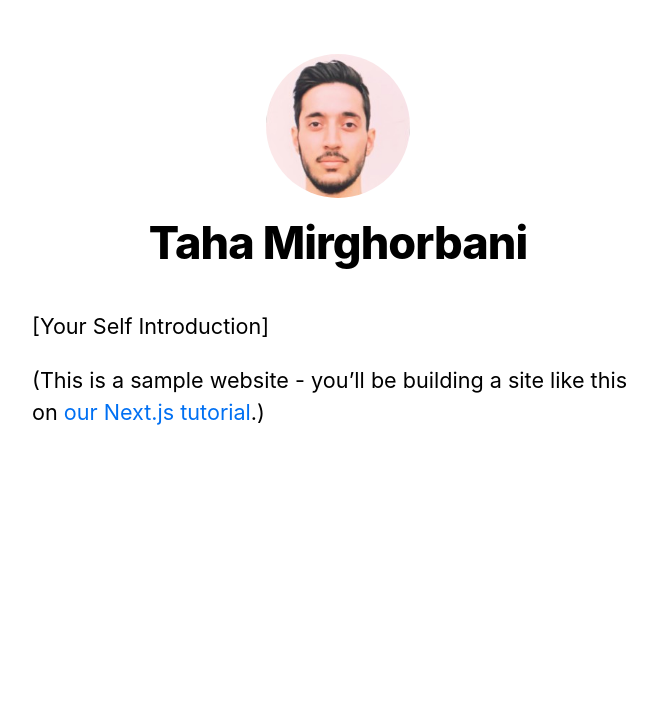
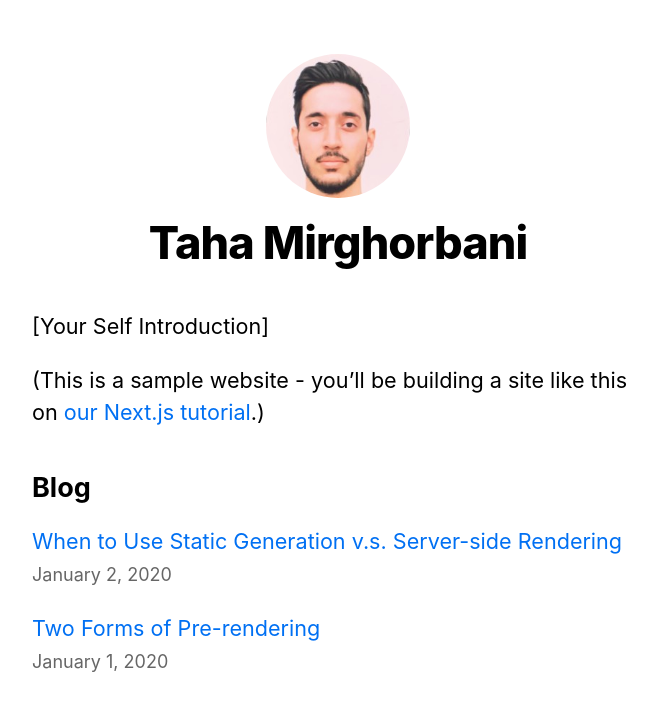
Before and after one commit to tahamir79/personal_website, a Next.js app: page / in a window 1280 px wide. Shown: the top 710 px of the page, without its empty margins (302-959 px from the left). Built offline with nearby package versions, Linux system fonts and the light colour scheme.

Commit message:
Deployment

```diff
--- /dev/null
+++ b/components/date.js
@@ -0,0 +1,6 @@
+import { parseISO, format } from 'date-fns'
+
+export default function Date({ dateString }) {
+  const date = parseISO(dateString)
+  return <time dateTime={dateString}>{format(date, 'LLLL d, yyyy')}</time>
+}
--- /dev/null
+++ b/lib/posts.js
@@ -0,0 +1,83 @@
+import * as fs from 'fs';
+import path from 'path'
+import matter from 'gray-matter'
+import remark from 'remark'
+import html from 'remark-html'
+
+const postsDirectory = path.join(process.cwd(), 'posts')
+
+export function getSortedPostsData() {
+  // Get file names under /posts
+  const fileNames = fs.readdirSync(postsDirectory)
+  const allPostsData = fileNames.map(fileName => {
+    // Remove ".md" from file name to get id
+    const id = fileName.replace(/\.md$/, '')
+
+    // Read markdown file as string
+    const fullPath = path.join(postsDirectory, fileName)
+    const fileContents = fs.readFileSync(fullPath, 'utf8')
+
+    // Use gray-matter to parse the post metadata section
+    const matterResult = matter(fileContents)
+
+    // Combine the data with the id
+    return {
+      id,
+      ...matterResult.data
+    }
+  })
+  // Sort posts by date
+  return allPostsData.sort(({ date: a }, { date: b }) => {
+    if (a < b) {
+      return 1
+    } else if (a > b) {
+      return -1
+    } else {
+      return 0
+    }
+  })
+}
+export function getAllPostIds() {
+    const fileNames = fs.readdirSync(postsDirectory)
+
+    // Returns an array that looks like this:
+    // [
+    //   {
+    //     params: {
+    //       id: 'ssg-ssr'
+    //     }
+    //   },
+    //   {
+    //     params: {
+    //       id: 'pre-rendering'
+    //     }
+    //   }
+    // ]
+    return fileNames.map(fileName => {
+      return {
+        params: {
+          id: fileName.replace(/\.md$/, '')
+        }
+      }
+    })
+  }
+  export async function getPostData(id) {
+    const fullPath = path.join(postsDirectory, `${id}.md`)
+    const fileContents = fs.readFileSync(fullPath, 'utf8')
+
+    // Use gray-matter to parse the post metadata section
+    const matterResult = matter(fileContents)
+
+    // Use remark to convert markdown into HTML string
+    const processedContent = await remark()
+      .use(html)
+      .process(matterResult.content)
+    const contentHtml = processedContent.toString()
+
+    // Combine the data with the id and contentHtml
+    return {
+      id,
+      contentHtml,
+      ...matterResult.data
+    }
+  }
--- a/package.json
+++ b/package.json
@@ -9,11 +9,17 @@
     "lint": "next lint"
   },
   "dependencies": {
+    "classnames": "^2.3.1",
+    "date-fns": "^2.23.0",
+    "gray-matter": "^4.0.3",
     "next": "11.1.0",
     "postcss-flexbugs-fixes": "^5.0.2",
     "postcss-preset-env": "^6.7.0",
     "react": "17.0.2",
     "react-dom": "17.0.2",
+    "remark": "^13.0.0",
+    "remark-html": "^13.0.1",
+    "sass": "^1.38.2",
     "tailwindcss": "^2.2.9"
   },
   "devDependencies": {
--- /dev/null
+++ b/pages/404.js
@@ -0,0 +1,3 @@
+export default function Custom404() {
+    return <h1>404 - Page Not Found</h1>
+  }
--- a/pages/api/hello.js
+++ b/pages/api/hello.js
@@ -1,5 +1,3 @@
-// Next.js API route support: https://nextjs.org/docs/api-routes/introduction
-
 export default function handler(req, res) {
-  res.status(200).json({ name: 'John Doe' })
+  res.status(200).json({ text: 'Hello' })
 }
--- a/pages/index.js
+++ b/pages/index.js
@@ -1,8 +1,19 @@
 import Head from 'next/head'
 import Layout, { siteTitle } from '../components/layout'
 import utilStyles from '../styles/utils.module.css'
+import { getSortedPostsData } from '../lib/posts'
+import Link from 'next/link'
+import Date from '../components/date'
 
-export default function Home() {
+export async function getStaticProps() {
+  const allPostsData = getSortedPostsData()
+  return {
+    props: {
+      allPostsData
+    }
+  }
+}
+export default function Home({allPostsData}) {
   return (
     <Layout home>
       <Head>
@@ -15,6 +26,22 @@
           <a href="https://nextjs.org/learn">our Next.js tutorial</a>.)
         </p>
       </section>
+      <section className={`${utilStyles.headingMd} ${utilStyles.padding1px}`}>
+        <h2 className={utilStyles.headingLg}>Blog</h2>
+        <ul className={utilStyles.list}>
+          {allPostsData.map(({ id, date, title }) => (
+            <li className={utilStyles.listItem} key={id}>
+            <Link href={`/posts/${id}`}>
+              <a>{title}</a>
+            </Link>
+            <br />
+            <small className={utilStyles.lightText}>
+              <Date dateString={date} />
+            </small>
+          </li>
+          ))}
+        </ul>
+      </section>
     </Layout>
   )
 }
--- /dev/null
+++ b/posts/pre-rendering.md
@@ -0,0 +1,11 @@
+---
+title: 'Two Forms of Pre-rendering'
+date: '2020-01-01'
+---
+
+Next.js has two forms of pre-rendering: **Static Generation** and **Server-side Rendering**. The difference is in **when** it generates the HTML for a page.
+
+- **Static Generation** is the pre-rendering method that generates the HTML at **build time**. The pre-rendered HTML is then _reused_ on each request.
+- **Server-side Rendering** is the pre-rendering method that generates the HTML on **each request**.
+
+Importantly, Next.js lets you **choose** which pre-rendering form to use for each page. You can create a "hybrid" Next.js app by using Static Generation for most pages and using Server-side Rendering for others.
--- /dev/null
+++ b/posts/ssg-ssr.md
@@ -0,0 +1,19 @@
+---
+title: 'When to Use Static Generation v.s. Server-side Rendering'
+date: '2020-01-02'
+---
+
+We recommend using **Static Generation** (with and without data) whenever possible because your page can be built once and served by CDN, which makes it much faster than having a server render the page on every request.
+
+You can use Static Generation for many types of pages, including:
+
+- Marketing pages
+- Blog posts
+- E-commerce product listings
+- Help and documentation
+
+You should ask yourself: "Can I pre-render this page **ahead** of a user's request?" If the answer is yes, then you should choose Static Generation.
+
+On the other hand, Static Generation is **not** a good idea if you cannot pre-render a page ahead of a user's request. Maybe your page shows frequently updated data, and the page content changes on every request.
+
+In that case, you can use **Server-Side Rendering**. It will be slower, but the pre-rendered page will always be up-to-date. Or you can skip pre-rendering and use client-side JavaScript to populate data.
```
Also changed, not shown: pages/posts/[id].js (added, +41 -0 lines), pages/posts/first-post.js (deleted, +0 -22 lines), postcss.config.js (renamed from components/postcss.config.js), 1 other file (tests, documents, lock files or other folders).
